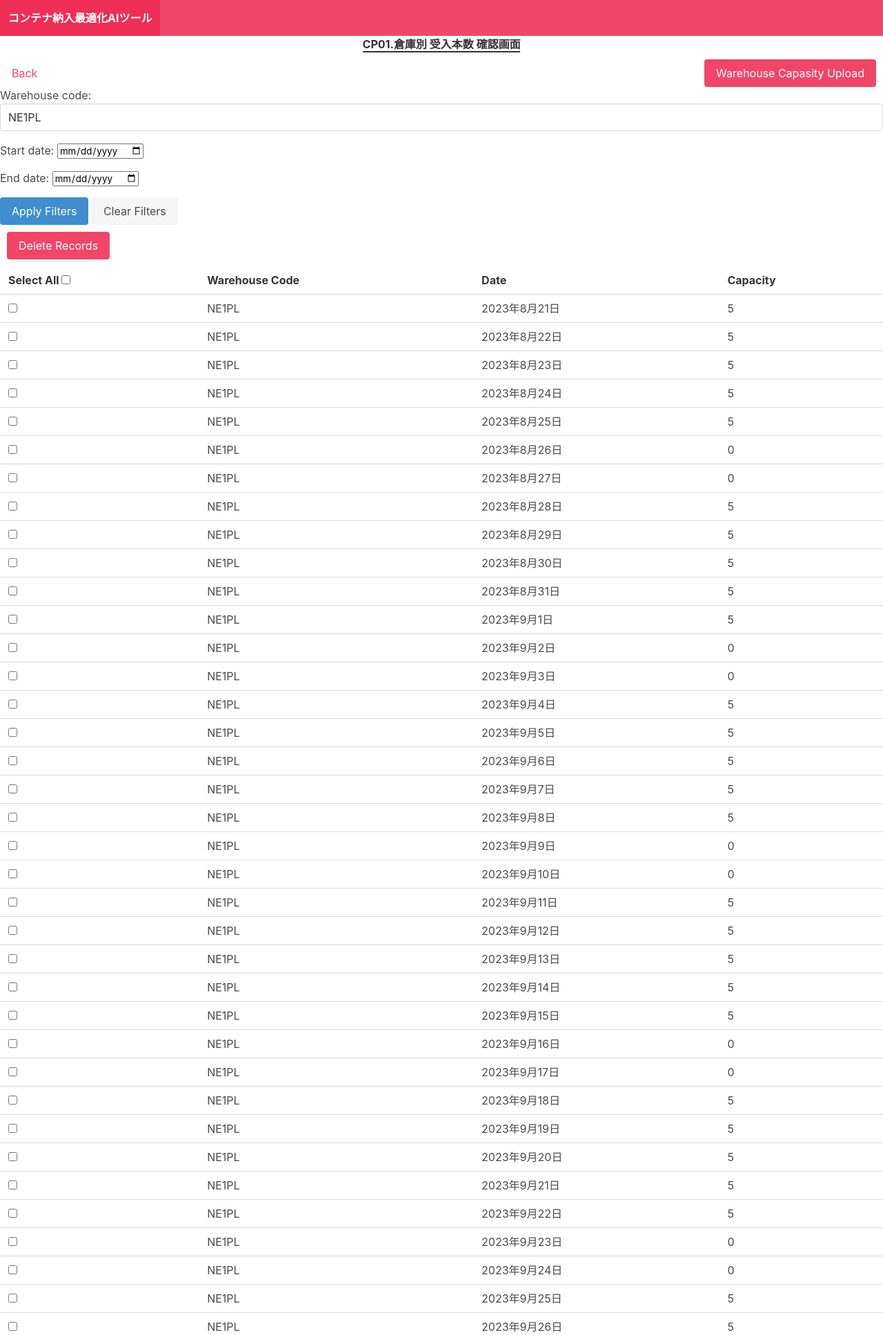
After one commit to motokimurata/py15_djanopt, a Django app: page /wh/ in a window 1280 px wide. The commit adds this page. Shown: the top 1935 px of the page at 69% size. Run offline with Django 4.2, Linux system fonts and the light colour scheme; data comes from the database, SQL or seed files in the repository; both versions use the stored data as it was after the commit.

Commit message:
function_add_done

```diff
--- a/devanopt/cntr/forms.py
+++ b/devanopt/cntr/forms.py
@@ -1,19 +1,18 @@
 from django import forms
 from datetime import date
 
+WAREHOUSE_CHOICES = [
+    ('NE1PL', 'NE1PL'),
+    ('NE1SS', 'NE1SS'),
+    ('NE1BR', 'NE1BR'),
+    ('NE2PL', 'NE2PL'),
+    ('NE2SS', 'NE2SS'),
+    ('NE2BR', 'NE2BR'),
+    ('NW1PL', 'NW1PL'),
+    ('NW1SS', 'NW1SS'),
+    ('NW1BR', 'NW1BR'),
+]
 class UploadCSVForm(forms.Form):
-    WAREHOUSE_CHOICES = [
-        ('NE1PL', 'NE1PL'),
-        ('NE1SS', 'NE1SS'),
-        ('NE1BR', 'NE1BR'),
-        ('NE2PL', 'NE2PL'),
-        ('NE2SS', 'NE2SS'),
-        ('NE2BR', 'NE2BR'),
-        ('NW1PL', 'NW1PL'),
-        ('NW1SS', 'NW1SS'),
-        ('NW1BR', 'NW1BR'),
-    ]
-
     warehouse_select = forms.ChoiceField(
         label="倉庫コード:",
         choices=WAREHOUSE_CHOICES,
@@ -37,3 +36,21 @@ class UploadCSVForm(forms.Form):
         #self.fields['start_date'].initial = date.today()
         self.fields['end_date'].initial = date(2023,9,25)
         #self.fields['end_date'].initial = date.today()
+
+
+class WarehouseCapacityFilterForm(forms.Form):
+    warehouse_code = forms.ChoiceField(
+        choices=WAREHOUSE_CHOICES,
+        required=False,
+        widget=forms.Select(attrs={'class': 'input'})
+    )
+    start_date = forms.DateField(
+        required=False,
+        widget=forms.DateInput(attrs={'type': 'date'}))
+    end_date = forms.DateField(
+        required=False,
+        widget=forms.DateInput(attrs={'type': 'date'}))
+
+
+class WarehouseUploadCSVForm(forms.Form):
+    csv_file = forms.FileField(label='Select a CSV file')
--- a/devanopt/cntr/static/css/styles.css
+++ b/devanopt/cntr/static/css/styles.css
@@ -69,3 +69,16 @@
     text-decoration: none;
     cursor: pointer;
 }
+
+.center-text {
+    text-align: center;
+}
+
+.underline {
+    border-bottom: 2px solid #333;
+    display: inline;
+}
+
+.is-grey{
+    color: #333;
+}
--- a/devanopt/cntr/templates/cntr/schedule.html
+++ b/devanopt/cntr/templates/cntr/schedule.html
@@ -1,9 +1,11 @@
 {% extends "cntr/base.html" %}
-
 {% load static %}
 {% block content %}
 <head>
     <title >カレンダー表示</title>
+    <div class="center-text">
+        <p><strong class="underline is-grey">OP02.納入最適化 スケジュール確認画面</strong></p>
+    </div>
     <a href="/" class="button is-danger is-hoverable  is-inverted is-bold" style="margin: 10px 10px 0 0;">Back</a>
     <a href="/download_csv/" class="button is-danger is-hoverable is-bold" download="result.csv" style="float: right; margin: 10px 10px 0 0;">Download CSV</a>
     <meta charset='utf-8' />
--- /dev/null
+++ b/devanopt/cntr/templates/cntr/warehouse_capacity.html
@@ -0,0 +1,68 @@
+{% extends "cntr/base.html" %}
+{% block content %}
+<head>
+    <style>
+        .center-text {
+            text-align: center;
+        }
+
+        .underline {
+            border-bottom: 2px solid #333; /* 下線のスタイルを設定 */
+            display: inline; /* インライン要素として表示 */
+        }
+        .is-grey {
+            color: #333; /* テキストの色を濃いグレーに設定
+        }
+        </style>
+    <title>倉庫受入本数設定</title>
+    <div class="center-text">
+        <p><strong class="underline is-grey">CP01.倉庫別 受入本数 確認画面</strong></p>
+    </div>
+    <a href="/" class="button is-danger is-hoverable is-inverted is-bold" style="margin: 10px 10px 0 0;">Back</a>
+    <a href="/warehouse_csv_upload/" class="button is-danger is-hoverable" style="float: right; margin: 10px 10px 0 0;">Warehouse Capasity Upload</a>
+</head>
+<body>
+    <!-- 絞り込みフォームを追加 -->
+    <form method="get">
+        {{ form.as_p }}
+        <button class="button is-info" type="submit">Apply Filters</button>
+        <a class="button is-light" href="?">Clear Filters</a>
+    </form>
+
+    <form method="post" action="{% url 'delete_records' %}">
+        {% csrf_token %}
+        <button type="submit" class="button is-danger is-hoverable is-bold" style="margin: 10px;">Delete Records</button>
+        <div style="overflow: auto;">
+            <table>
+                <tr>
+                    <th>
+                        <label for="select-all">Select All</label>
+                        <input type="checkbox" id="select-all">
+                    </th>
+                    <th>Warehouse Code</th>
+                    <th>Date</th>
+                    <th>Capacity</th>
+                </tr>
+                {% for capacity in capacities %}
+                <tr>
+                    <td><input type="checkbox" name="record_id" value="{{ capacity.id }}"></td>
+                    <td>{{ capacity.warehouse_code }}</td>
+                    <td>{{ capacity.date }}</td>
+                    <td>{{ capacity.capacity }}</td>
+                </tr>
+                {% endfor %}
+            </table>
+        </div>
+    </form>
+
+    <script>
+        // チェックボックスの一括選択/解除を制御
+        document.getElementById('select-all').addEventListener('change', function () {
+            var checkboxes = document.querySelectorAll('input[name="record_id"]');
+            for (var i = 0; i < checkboxes.length; i++) {
+                checkboxes[i].checked = this.checked;
+            }
+        });
+    </script>
+</body>
+{% endblock %}
--- a/devanopt/cntr/views.py
+++ b/devanopt/cntr/views.py
@@ -10,6 +10,11 @@ from django.urls import reverse
 import json
 from datetime import datetime
 from django.template import loader
+from cntr.models import WarehouseCapacity
+from .forms import WarehouseCapacityFilterForm
+from .forms import WarehouseUploadCSVForm
+
+import csv
 
 def frontpage(request):
     if request.method == 'POST':
@@ -118,3 +123,55 @@ def schedule(request):
 
     template = loader.get_template("cntr/schedule.html")
     return HttpResponse(template.render(context, request))
+
+def warehouse_capacity(request):
+    form = WarehouseCapacityFilterForm(request.GET)
+    capacities = WarehouseCapacity.objects.all()  # データベースから全てのキャパシティ情報を取得
+    if form.is_valid():
+        warehouse_code = form.cleaned_data.get('warehouse_code')
+        start_date = form.cleaned_data.get('start_date')
+        end_date = form.cleaned_data.get('end_date')
+
+        if warehouse_code:
+            capacities = capacities.filter(warehouse_code=warehouse_code)
+        if start_date:
+            capacities = capacities.filter(date__gte=start_date)
+        if end_date:
+            capacities = capacities.filter(date__lte=end_date)
+
+    return render(request, 'warehouse_capacity.html', {'form': form, 'capacities': capacities})
+
+def delete_records(request):
+    if request.method == 'POST':
+        record_ids = request.POST.getlist('record_id')
+        WarehouseCapacity.objects.filter(id__in=record_ids).delete()
+        return redirect('warehouse_capacity')  # 削除後、倉庫キャパシティページにリダイレクト
+    return redirect('warehouse_capacity')
+
+def warehouse_csv_upload(request):
+    error_message = ""  # エラーメッセージを初期化
+    if request.method == 'POST':
+        upload_csv_form = WarehouseUploadCSVForm(request.POST, request.FILES)
+        if upload_csv_form.is_valid():
+            csv_file = request.FILES['csv_file']
+            if csv_file.name.endswith('.csv'):
+                data = csv_file.read().decode('utf-8').splitlines()
+                reader = csv.reader(data)
+                next(reader)  # Skip the header row
+                for row in reader:
+                    warehouse_code, date_str, capacity_str = row
+                    date = datetime.strptime(date_str, '%Y/%m/%d').date()
+                    capacity = int(capacity_str)
+                    # ユニークな条件を確認し、データベースに追加
+                    if WarehouseCapacity.objects.filter(warehouse_code=warehouse_code, date=date).count() == 0:
+                        WarehouseCapacity.objects.create(warehouse_code=warehouse_code, date=date, capacity=capacity)
+
+                # 成功時に warehouse_capacity ページにリダイレクト
+                return redirect('warehouse_capacity')
+            else:
+                error_message = "Invalid file format. Please upload a valid CSV file."
+        else:
+            error_message = "Form is not valid. Please check your file and try again."
+    else:
+        upload_csv_form = WarehouseUploadCSVForm()
+    return render(request, 'warehouse_capacity_upload.html', {'upload_csv_form': upload_csv_form, 'error_message': error_message})
--- a/devanopt/devanopt/urls.py
+++ b/devanopt/devanopt/urls.py
@@ -3,6 +3,11 @@ from django.urls import path
 from cntr.views import frontpage
 from cntr.views import download_excel
 from cntr.views import schedule
+from cntr.views import warehouse_capacity
+from cntr.views import delete_records
+from cntr.views import warehouse_csv_upload
+
+
 
 
 urlpatterns = [
@@ -10,6 +15,10 @@ urlpatterns = [
     path("", frontpage),
     path('download_csv/', download_excel, name='download_csv'),
     path('sc/', schedule, name='schedule'),
+    path('wh/', warehouse_capacity, name='warehouse_capacity'),
+    path('delete_records/', delete_records, name='delete_records'),
+    path('warehouse_csv_upload/', warehouse_csv_upload, name='warehouse_csv_upload'),
+
 
 
 ]
```
Also changed, not shown: devanopt/cntr/templates/cntr/frontpage.html (+7 -1 lines), devanopt/cntr/templates/cntr/warehouse_capacity_upload.html (added, +19 -0 lines), devanopt/devan_booking_r2.csv (added, +51 -0 lines), devanopt/db.sqlite3.
